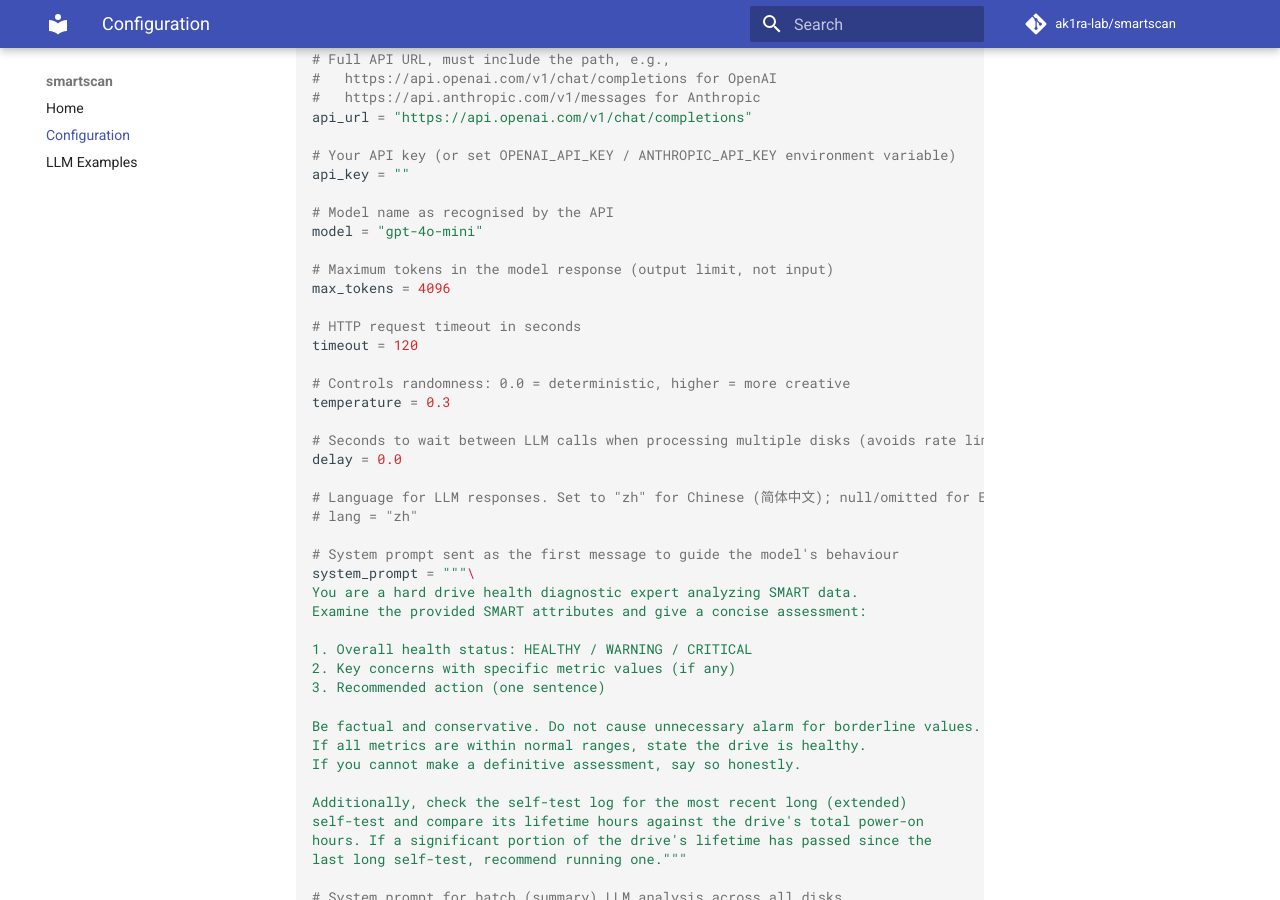
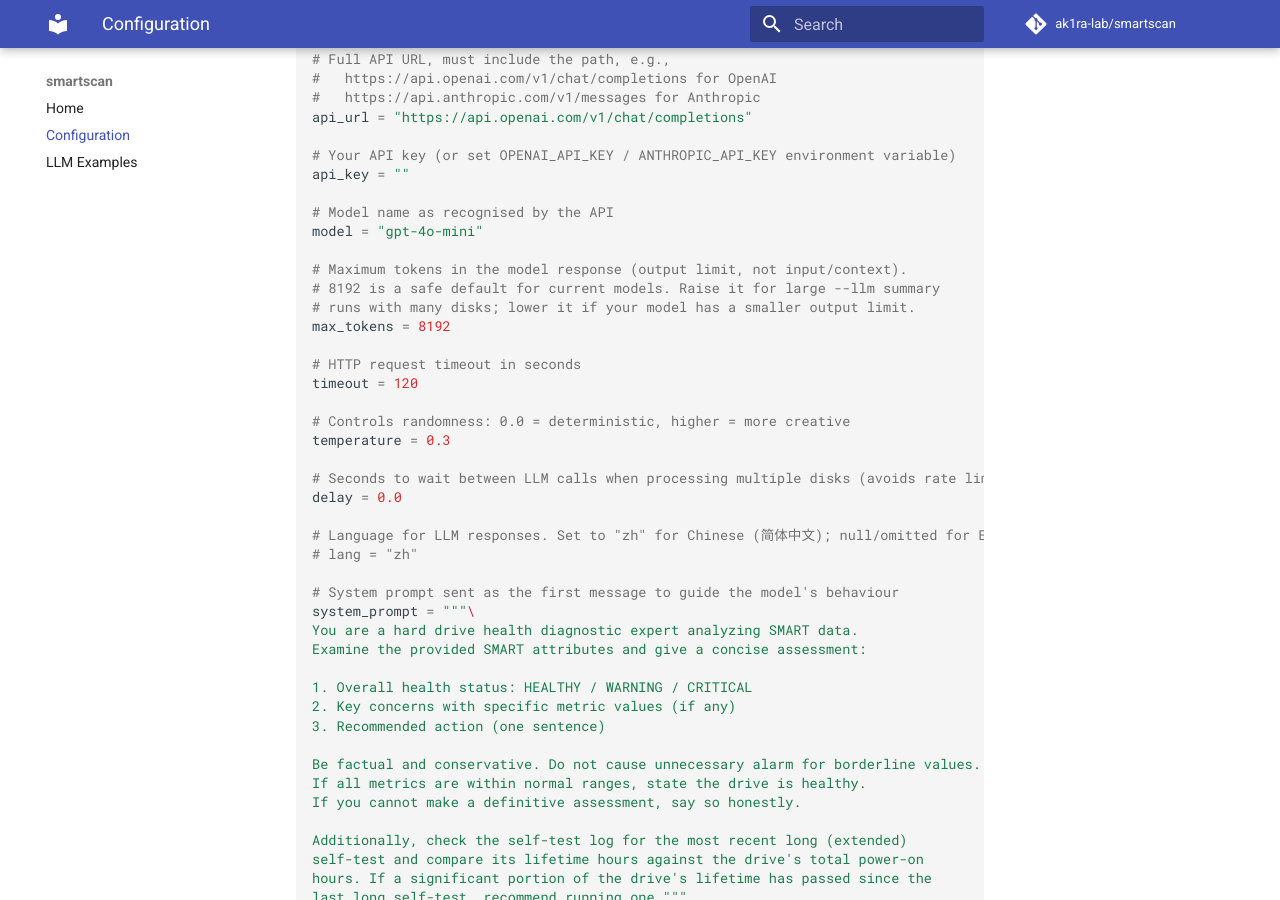
Before and after one commit to ak1ra-lab/smartscan, an MkDocs documentation site: the page built from docs/configuration.md, in a window 1280 px wide and 900 px high, scrolled down 2586 px. Built offline with MkDocs 1.6.1 and Material for MkDocs 9.7.7, drawn with Linux system fonts in a browser that asks for light colours; comment, search, counter and statistics services are not loaded.

Commit message:
chore(llm): raise default max tokens to 8192
Double the output cap to avoid truncating batch summaries and reasoning responses while remaining compatible with models that cap output at 8K tokens.

```diff
--- a/docs/configuration.md
+++ b/docs/configuration.md
@@ -139,8 +139,10 @@ api_key = ""
 # Model name as recognised by the API
 model = "gpt-4o-mini"
 
-# Maximum tokens in the model response (output limit, not input)
-max_tokens = 4096
+# Maximum tokens in the model response (output limit, not input/context).
+# 8192 is a safe default for current models. Raise it for large --llm summary
+# runs with many disks; lower it if your model has a smaller output limit.
+max_tokens = 8192
 
 # HTTP request timeout in seconds
 timeout = 120
```
Also changed, not shown: docs/llm-examples.md (+4 -4 lines), 3 other files.
